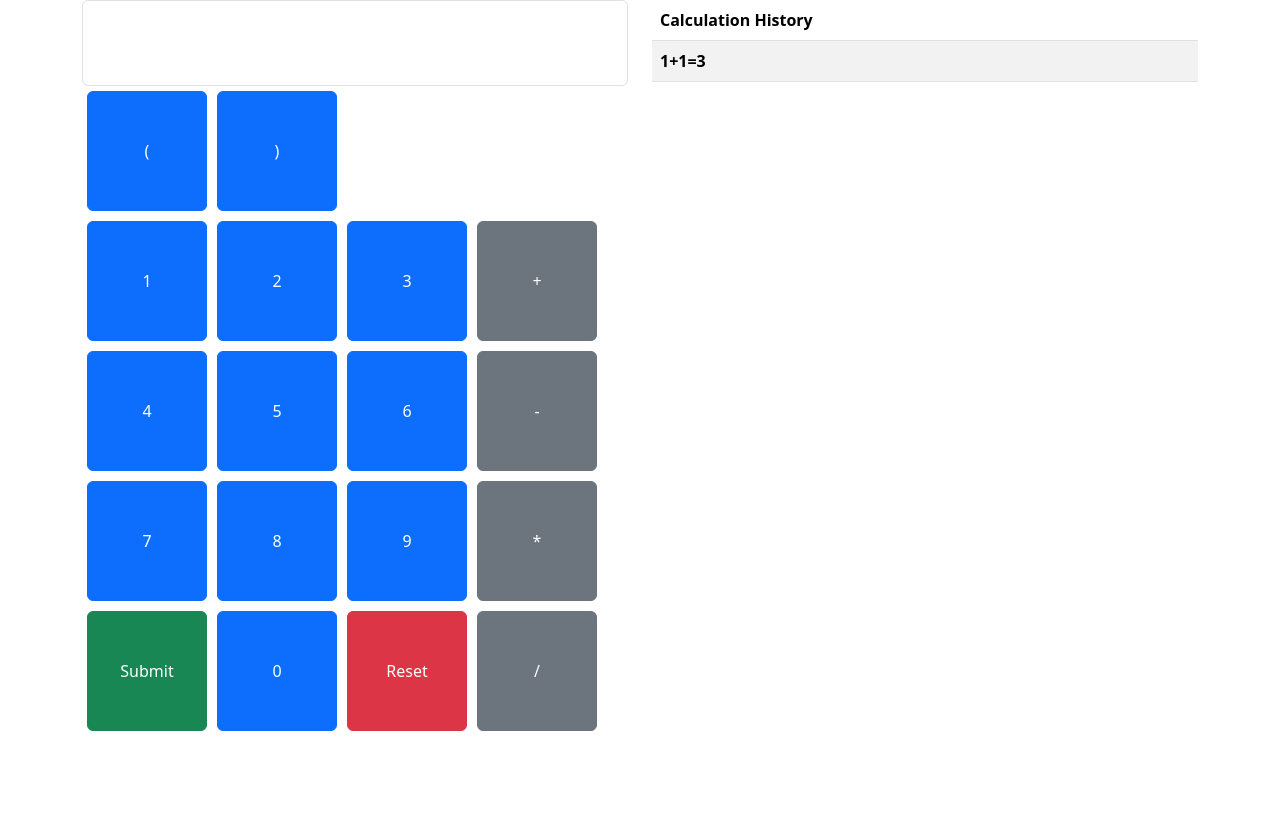
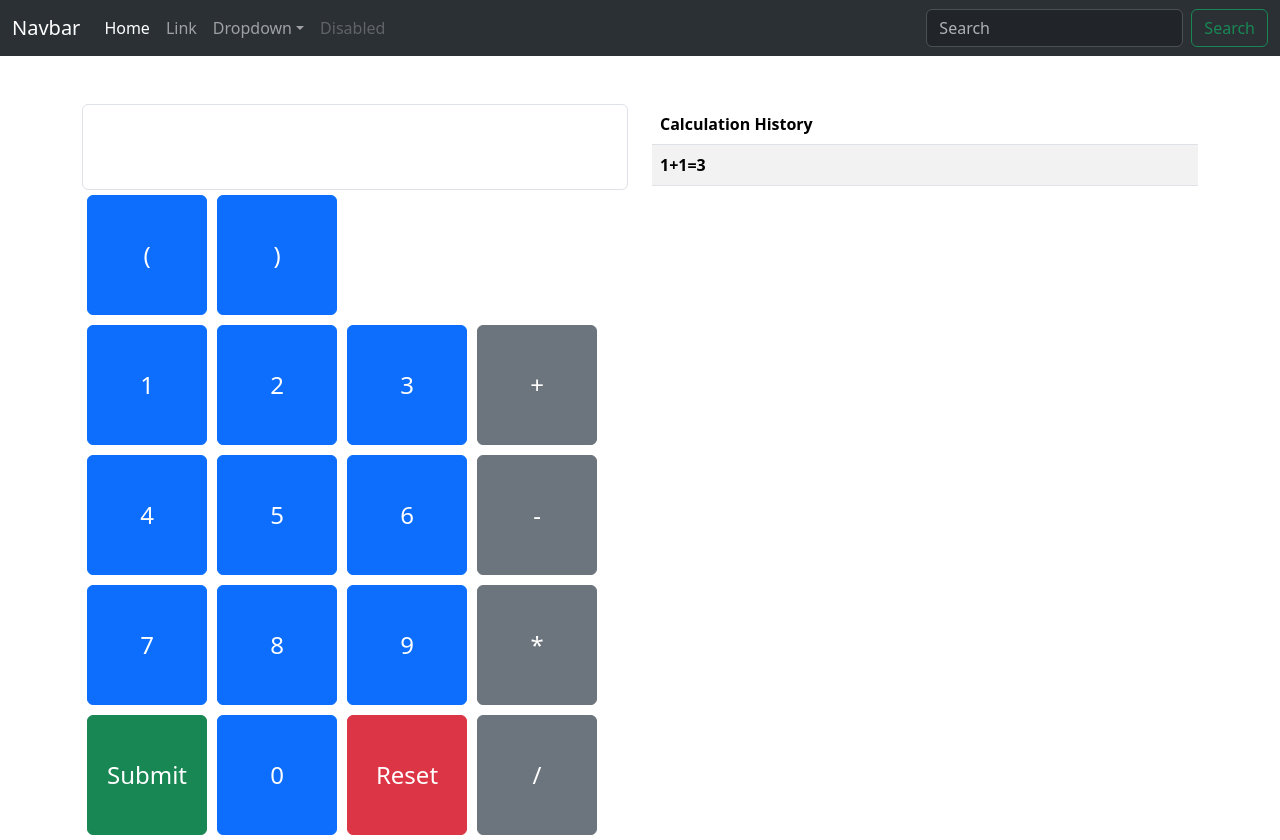
Before and after one commit to Kenspectacle/Project-Nexus, a React (Create React App) app in the folder nexus-frontend/: page /calcApp in a window 1280 px wide. Before the commit the page ends 800 px from the top, so only its background shows below. Built offline with nearby package versions, Linux system fonts and the light colour scheme.

Commit message:
feat: added a navbar

```diff
--- a/nexus-frontend/src/App.css
+++ b/nexus-frontend/src/App.css
@@ -1,12 +1,4 @@
-button {
-  width: 120px;
-  height: 120px;
-  font-size: 24px;
-  margin: 5px;
-}
-.button-row {
-  display: flex;
-}
+
 #inputField{
   font-size: 48px;
 }
--- a/nexus-frontend/src/components/CalculatorBody.js
+++ b/nexus-frontend/src/components/CalculatorBody.js
@@ -1,12 +1,12 @@
-import React from 'react';
-import CalculatorDisplay from './CalculatorDisplay';
-import HistoryTable from './HistoryTable';
-
+import React from "react";
+import CalculatorDisplay from "./CalculatorDisplay";
+import HistoryTable from "./HistoryTable";
+import NavBar from "./NavBar";
 function CalculatorBody() {
-
-
   return (
-        <div className="container">
+    <>
+      <NavBar />
+      <div className="container mt-5">
         <div className="row">
           <div className="col-6">
             <CalculatorDisplay />
@@ -16,6 +16,7 @@
           </div>
         </div>
       </div>
+    </>
   );
 }
 
--- a/nexus-frontend/src/components/CalculatorButton.js
+++ b/nexus-frontend/src/components/CalculatorButton.js
@@ -1,8 +1,9 @@
 import React from 'react';
+import styles from './CalculatorButton.module.css';
 
 const Button = ({ type, className, onClick, children }) => {
   return (
-    <button type={type} className={className} onClick={onClick}>
+    <button type={type} className={`${styles.calculatorBtn} ${className}`} onClick={onClick}>
       {children}
     </button>
   );
--- /dev/null
+++ b/nexus-frontend/src/components/CalculatorButton.module.css
@@ -0,0 +1,9 @@
+.calculatorBtn {
+  width: 120px;
+  height: 120px;
+  font-size: 24px;
+  margin: 5px;
+}
+.button-row {
+  display: flex;
+}
--- /dev/null
+++ b/nexus-frontend/src/components/NavBar.js
@@ -0,0 +1,88 @@
+import React from "react";
+
+function NavBar() {
+  return (
+    <nav class="navbar bg-dark navbar-expand-lg bg-body-tertiary" data-bs-theme="dark">
+      <div class="container-fluid">
+        <a class="navbar-brand" href="#">
+          Navbar
+        </a>
+        <button
+          class="navbar-toggler"
+          type="button"
+          data-bs-toggle="collapse"
+          data-bs-target="#navbarSupportedContent"
+          aria-controls="navbarSupportedContent"
+          aria-expanded="false"
+          aria-label="Toggle navigation"
+        >
+          <span class="navbar-toggler-icon"></span>
+        </button>
+        <div class="collapse navbar-collapse" id="navbarSupportedContent">
+          <ul class="navbar-nav me-auto mb-2 mb-lg-0">
+            <li class="nav-item">
+              <a class="nav-link active" aria-current="page" href="#">
+                Home
+              </a>
+            </li>
+            <li class="nav-item">
+              <a class="nav-link" href="#">
+                Link
+              </a>
+            </li>
+            <li class="nav-item dropdown">
+              <a
+                class="nav-link dropdown-toggle"
+                href="#"
+                role="button"
+                data-bs-toggle="dropdown"
+                aria-expanded="false"
+              >
+                Dropdown
+              </a>
+              <ul class="dropdown-menu">
+                <li>
+                  <a class="dropdown-item" href="#">
+                    Action
+                  </a>
+                </li>
+                <li>
+                  <a class="dropdown-item" href="#">
+                    Another action
+                  </a>
+                </li>
+                <li>
+                  <hr class="dropdown-divider" />
+                </li>
+                <li>
+                  <a class="dropdown-item" href="#">
+                    Something else here
+                  </a>
+                </li>
+              </ul>
+            </li>
+            <li class="nav-item">
+              <a class="nav-link disabled" aria-disabled="true">
+                Disabled
+              </a>
+            </li>
+          </ul>
+          <form class="d-flex" role="search">
+            <input
+              class="form-control me-2"
+              type="search"
+              placeholder="Search"
+              aria-label="Search"
+            />
+            <button class="btn btn-outline-success" type="submit">
+              Search
+            </button>
+          </form>
+        </div>
+      </div>
+    </nav>
+  );
+}
+
+
+export default NavBar;
```
Also changed, not shown: nexus-frontend/src/components/Footer.js (added). Lines whose indentation alone changed are shown as unchanged.
